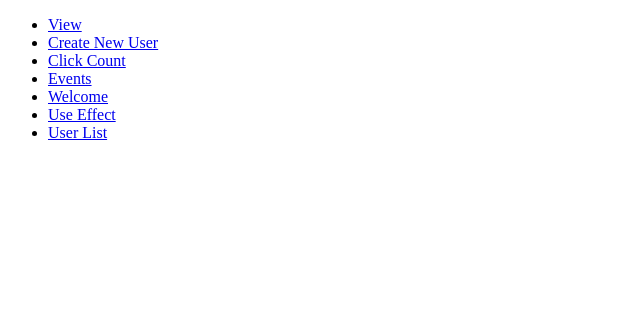
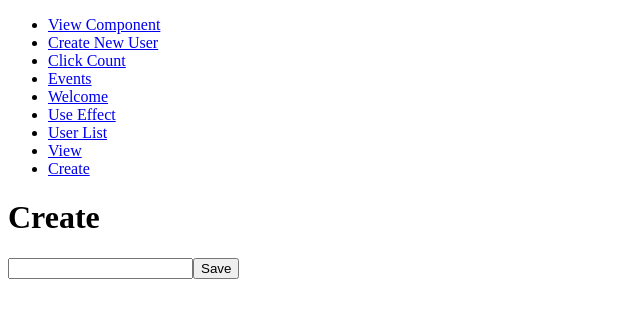
Before and after one commit to HexeCalibre/laravel-react-crud, a React (Vite) app in the folder frontend/: page /create in a window 1280 px wide. Shown: the top 318 px of the page, without its empty margins (0-640 px from the left). Built offline with nearby package versions, Linux system fonts and the light colour scheme.

Commit message:
Fixing input field of description

```diff
--- a/frontend/src/App.jsx
+++ b/frontend/src/App.jsx
@@ -1,5 +1,5 @@
 import { BrowserRouter, Routes, Route } from "react-router-dom";
-import View from './components/ViewComponents.jsx'
+import ViewComponent from './components/ViewComponents.jsx'
 import Events from './components/EventComponent.jsx'
 import ClickCount from './components/ClickCountComponent.jsx'
 import Welcome from './components/WelcomeComponent.jsx'
@@ -7,6 +7,8 @@ import PageLinks from "./parts/PageLinks.jsx";
 import CreateUser from "./components/CreateUser.jsx";
 import UseEffectComponent from "./components/UseEffectComponent.jsx";
 import UserList from "./pages/UserList.jsx";
+import View from "./pages/View.jsx";
+import Create from "./pages/Create.jsx";
 
 function App() {
   return (
@@ -15,13 +17,15 @@ function App() {
       <BrowserRouter>
         <Routes>
           <Route>
-            <Route index element={<View />} />
+            <Route index element={<ViewComponent />} />
             <Route path="events" element={<Events />} />
             <Route path="clickcount" element={<ClickCount />} />
             <Route path="welcome" element={<Welcome />} />
             <Route path="createnewuser" element={<CreateUser />} />
             <Route path="useeffect" element={<UseEffectComponent />} />
             <Route path="userlist" element={<UserList />} />
+            <Route path="view" element={<View />} />
+            <Route path="create" element={<Create />} />
           </Route>
         </Routes>
       </BrowserRouter>
--- /dev/null
+++ b/frontend/src/pages/Create.jsx
@@ -0,0 +1,45 @@
+import React from 'react'
+import { useState } from 'react'
+import { useNavigate } from 'react-router-dom'
+
+const Create = () => {
+    const [description, setDescription] = useState(
+        {description: ""}
+    )
+    const navigate = useNavigate()
+    const handleChange = (e) => {
+        setDescription(e.target.value)
+    }
+
+    const handleSubmit = (e) => {
+        e.preventDefault()
+        const url = `${import.meta.env.VITE_API_URL}/create`
+        const requestOptions = {
+            method: 'POST',
+            headers: {
+                "Content-Type": "application/json"
+            },
+            body: JSON.stringify({
+                description: description
+            })
+        }
+
+        fetch(url, requestOptions)
+        .then((response) => response.json())
+        .then(
+            navigate('/view')
+        )
+        .catch((err) => console.log(err))
+    }
+  return (
+    <>
+        <h1>Create</h1>
+        <form onSubmit={handleSubmit}>
+            <input type="text" name="description" onChange={handleChange} />
+            <button type="submit">Save</button>
+        </form>
+    </>
+  )
+}
+
+export default Create
--- a/frontend/src/pages/UserList.jsx
+++ b/frontend/src/pages/UserList.jsx
@@ -5,6 +5,7 @@ const UserList = () => {
 
     useEffect(() => {
         const url = `${import.meta.env.VITE_API_URL}/crud/view`
+
         const requestOptions = {
             method: 'GET',
             headers: {
--- /dev/null
+++ b/frontend/src/pages/View.jsx
@@ -0,0 +1,50 @@
+import React, { useEffect, useState } from 'react'
+
+const View = () => {
+    const [items, setItems] = useState([])
+
+    useEffect(() => {
+        const url = `${import.meta.env.VITE_API_URL}/view`
+
+        const requestOptions = {
+            method: 'GET',
+            headers: {
+                "Content-Type": "application/json"
+            }
+        }
+
+        fetch(url, requestOptions)
+        .then((response) => response.json())
+        .then(json => {
+            setItems(json)
+        })
+        .catch((err) => console.log(err))
+
+    }, [])
+  return (
+    <>
+        <table>
+            <thead>
+                <tr>
+                    <th>#</th>
+                    <th>DESCRIPTION</th>
+                </tr>
+            </thead>
+            <tbody>
+                {
+                    items.map(
+                        (e) => (
+                            <tr key={e.id}>
+                                <td>{e.id}</td>
+                                <td>{e.description}</td>
+                            </tr>
+                        )
+                    )
+                }
+            </tbody>
+        </table>
+    </>
+  )
+}
+
+export default View
--- a/frontend/src/parts/PageLinks.jsx
+++ b/frontend/src/parts/PageLinks.jsx
@@ -4,13 +4,15 @@ const PageLinks = () => {
   return (
     <>
         <ul>
-            <li><a href="/">View</a></li>
+            <li><a href="/">View Component</a></li>
             <li><a href="/createnewuser">Create New User</a></li>
             <li><a href="/clickcount">Click Count</a></li>
             <li><a href="/events">Events</a></li>
             <li><a href="/welcome">Welcome</a></li>
             <li><a href="/useeffect">Use Effect</a></li>
             <li><a href="/userlist">User List</a></li>
+            <li><a href="/view">View</a></li>
+            <li><a href="/create">Create</a></li>
         </ul>
     </>
   )
```
